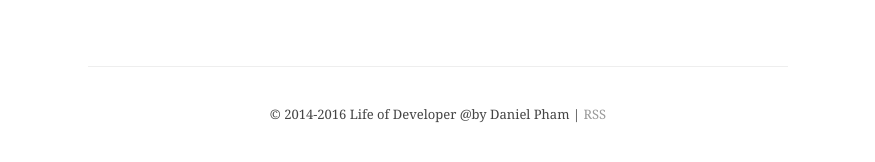
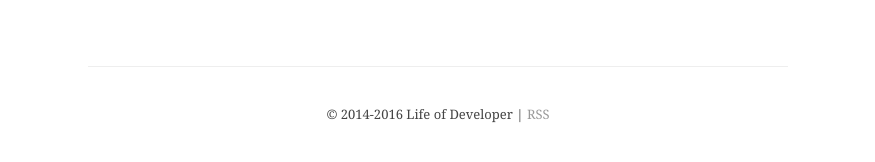
Before and after one commit to nguyenpc/lifeofdeveloper, a Jekyll site: the page built from index.html, in a window 1280 px wide. Shown: the part 323-485 px from the top of the page, without its empty margins (202-1077 px from the left). Built offline with Jekyll 4.4.1, drawn with Linux system fonts in a browser that asks for light colours; comment, search, counter and statistics services are not loaded.

Commit message:
Update _config.yml

```diff
--- a/_config.yml
+++ b/_config.yml
@@ -8,16 +8,16 @@ about: http://7xof48.com1.z0.glb.clouddn.com/about.jpg
 favicon: http://7xof48.com1.z0.glb.clouddn.com/favicon.png
 basecss:
 # Theme specific configuration
-title: Life of Developer @by Daniel Pham
+title: Life of Developer
 description: >
   A developer, translator and also father of a cute girl.
 
 # Contact and social media links
-twitter_username: centsoftware
-github_username: nguyenpc
-facebook_username: thang.be.2012
+twitter_username:
+github_username:
+facebook_username:
 instagram_username:
-linkedin_username: nguyenpc
+linkedin_username:
 
 exclude: ['node_modules', 'gulpfile.js', 'package.json']
 
```
